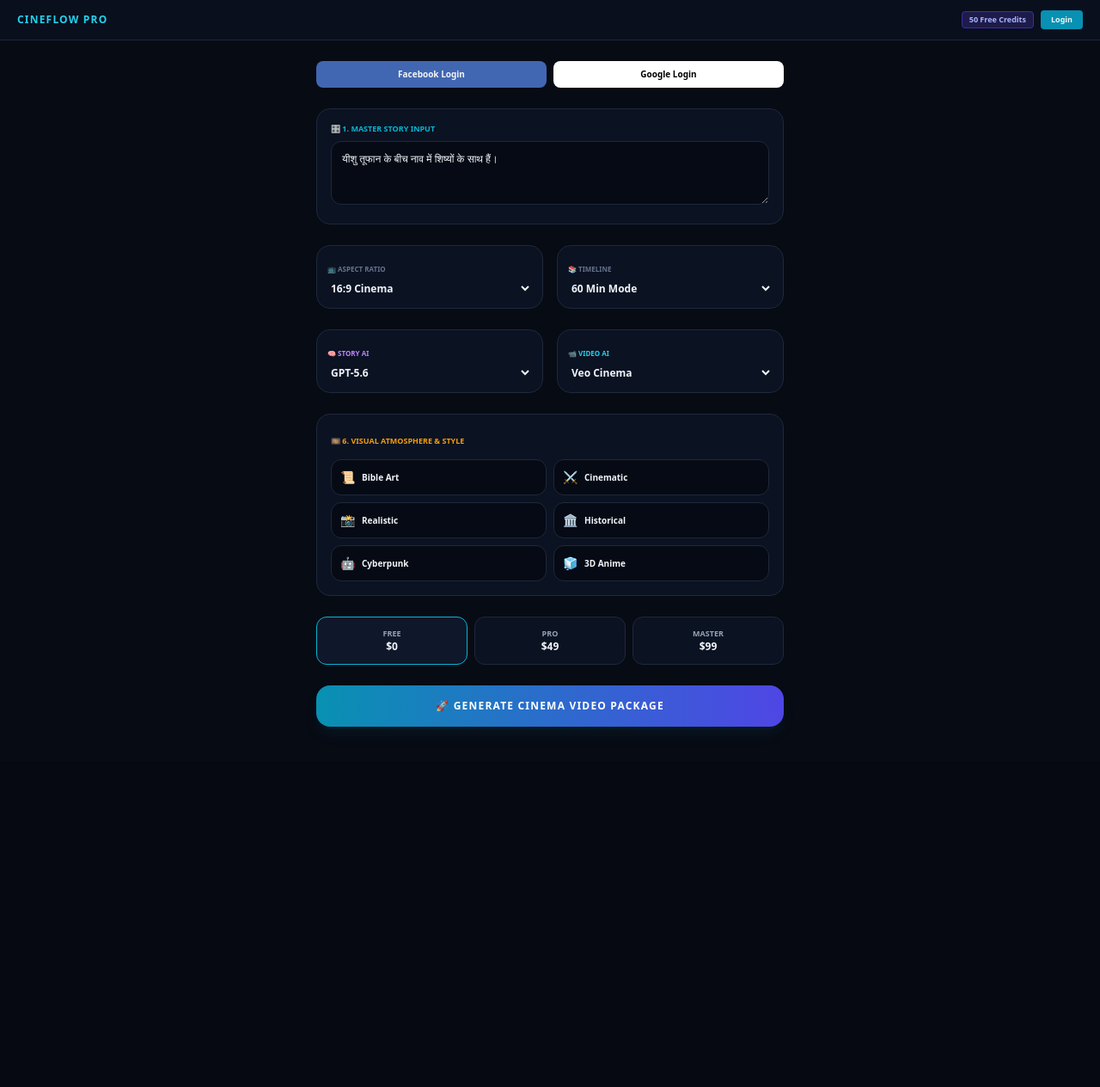
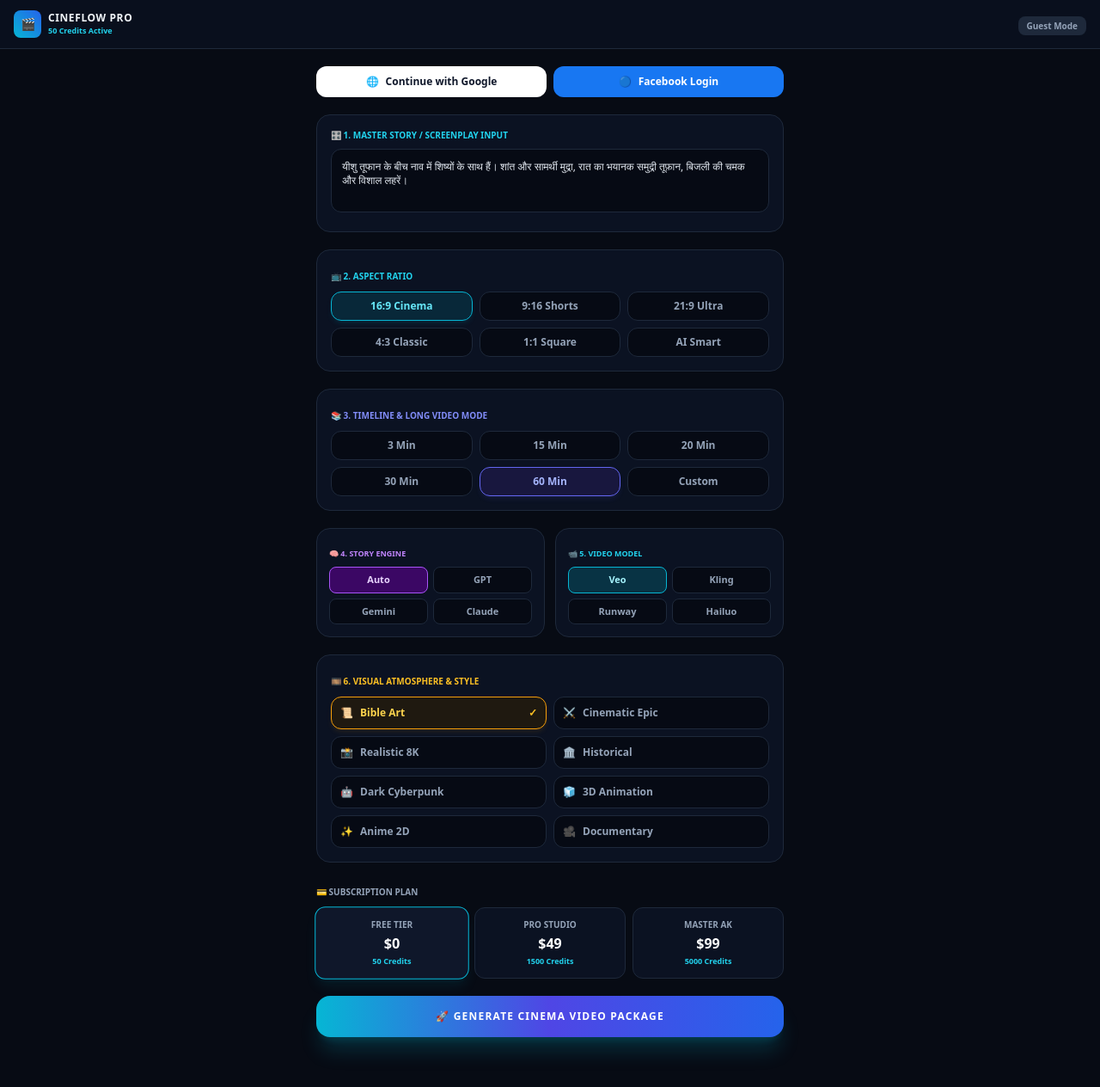
Before and after one commit to deepbhauak-wq/cineflow-ai, a Next.js app: page / in a window 1280 px wide. Shown: the top 1264 px of the page at 86% size. Before the commit the page ends 885 px from the top, so only its background shows below. Built offline with nearby package versions, Linux system fonts and the light colour scheme.

Commit message:
Update page.jsx

```diff
--- a/app/page.jsx
+++ b/app/page.jsx
@@ -1,83 +1,287 @@
 "use client";
+
 import React, { useState } from "react";
 
 export default function CineFlowProStudio() {
-  const [prompt, setPrompt] = useState("यीशु तूफान के बीच नाव में शिष्यों के साथ हैं।");
-  const [user, setUser] = useState(null); // null = logged out
-  const [plan, setPlan] = useState("Free");
+  const [user, setUser] = useState(null);
+  const [credits, setCredits] = useState(50);
+  const [prompt, setPrompt] = useState(
+    "यीशु तूफान के बीच नाव में शिष्यों के साथ हैं। शांत और सामर्थी मुद्रा, रात का भयानक समुद्री तूफ़ान, बिजली की चमक और विशाल लहरें।"
+  );
+  const [ratio, setRatio] = useState("16:9");
+  const [duration, setDuration] = useState("60 Min");
+  const [storyModel, setStoryModel] = useState("Auto");
+  const [videoModel, setVideoModel] = useState("Veo");
+  const [style, setStyle] = useState("Bible Art");
+  const [plan, setPlan] = useState("free");
+  const [isGenerating, setIsGenerating] = useState(false);
+  const [message, setMessage] = useState("");
 
-  const styles = [
-    { n: "Bible Art", i: "📜" }, { n: "Cinematic", i: "⚔️" },
-    { n: "Realistic", i: "📸" }, { n: "Historical", i: "🏛️" },
-    { n: "Cyberpunk", i: "🤖" }, { n: "3D Anime", i: "🧊" }
-  ];
+  const handleLogin = (provider) => {
+    setUser({ name: provider === "google" ? "Google Creator" : "FB Creator", provider });
+    setMessage(`Logged in via ${provider === "google" ? "Google" : "Facebook"}!`);
+    setTimeout(() => setMessage(""), 3000);
+  };
+
+  const handleLogout = () => {
+    setUser(null);
+    setMessage("Logged out successfully.");
+    setTimeout(() => setMessage(""), 3000);
+  };
+
+  const handlePlanSelect = (selectedId, creditAmount) => {
+    setPlan(selectedId);
+    setCredits(creditAmount);
+    setMessage(`Switched to ${selectedId.toUpperCase()} Plan (${creditAmount} Credits)`);
+    setTimeout(() => setMessage(""), 3000);
+  };
+
+  const handleGenerate = () => {
+    if (credits <= 0) {
+      setMessage("⚠️ No credits left! Please upgrade plan.");
+      setTimeout(() => setMessage(""), 3000);
+      return;
+    }
+    setIsGenerating(true);
+    setMessage("🚀 Generating AI Film Pipeline...");
+    setTimeout(() => {
+      setCredits((prev) => Math.max(0, prev - 10));
+      setIsGenerating(false);
+      setMessage("✅ Scene Render Completed! (10 Credits Deducted)");
+      setTimeout(() => setMessage(""), 4000);
+    }, 2000);
+  };
 
   return (
-    <div className="min-h-screen bg-[#070b14] text-slate-100 font-sans pb-10">
-      {/* Header with Auth */}
-      <header className="px-5 py-3 border-b border-slate-800 bg-[#090f1d] flex items-center justify-between sticky top-0 z-50">
-        <div className="text-xs font-black text-cyan-400 uppercase tracking-widest">CineFlow Pro</div>
-        <div className="flex gap-2 items-center">
-            <span className="text-[9px] bg-indigo-950 text-indigo-300 px-2 py-0.5 rounded border border-indigo-800 font-bold">50 Free Credits</span>
-            {!user ? (
-                <button onClick={() => setUser('active')} className="text-[9px] font-bold bg-cyan-600 px-3 py-1 rounded">Login</button>
-            ) : (
-                <button onClick={() => setUser(null)} className="text-[9px] font-bold bg-red-900/50 text-red-300 px-3 py-1 rounded">Logout</button>
-            )}
+    <div className="min-h-screen bg-[#070b14] text-slate-100 font-sans pb-24 selection:bg-cyan-500 selection:text-white">
+      {/* Header */}
+      <header className="px-4 py-3 border-b border-slate-800 bg-[#090f1d] sticky top-0 z-50 flex items-center justify-between">
+        <div className="flex items-center gap-2">
+          <div className="w-8 h-8 rounded-lg bg-gradient-to-tr from-cyan-500 to-blue-600 flex items-center justify-center font-black text-sm">
+            🎬
+          </div>
+          <div>
+            <h1 className="text-xs font-black uppercase tracking-wider">CineFlow Pro</h1>
+            <p className="text-[9px] text-cyan-400 font-bold">{credits} Credits Active</p>
+          </div>
+        </div>
+
+        <div>
+          {user ? (
+            <div className="flex items-center gap-2">
+              <span className="text-[10px] text-slate-300 font-semibold">{user.name}</span>
+              <button
+                onClick={handleLogout}
+                className="text-[10px] font-bold bg-red-950 text-red-400 border border-red-800 px-2.5 py-1 rounded-lg active:scale-95 transition-all"
+              >
+                Logout
+              </button>
+            </div>
+          ) : (
+            <span className="text-[10px] bg-slate-800 text-slate-400 px-2.5 py-1 rounded-lg font-bold">
+              Guest Mode
+            </span>
+          )}
         </div>
       </header>
 
-      <main className="max-w-xl mx-auto px-4 pt-6 space-y-6">
-        {/* Auth Buttons */}
+      {/* Floating Notification */}
+      {message && (
+        <div className="fixed top-14 left-1/2 -translate-x-1/2 z-50 bg-cyan-950 border border-cyan-500 text-cyan-300 text-xs font-bold px-4 py-2 rounded-full shadow-2xl animate-bounce">
+          {message}
+        </div>
+      )}
+
+      <main className="max-w-xl mx-auto px-4 pt-5 space-y-5">
+        {/* Social Logins */}
         {!user && (
-            <div className="flex gap-2">
-                <button className="flex-1 text-[10px] font-bold p-2 bg-[#4267B2] rounded-lg">Facebook Login</button>
-                <button className="flex-1 text-[10px] font-bold p-2 bg-white text-black rounded-lg">Google Login</button>
-            </div>
+          <div className="grid grid-cols-2 gap-2">
+            <button
+              onClick={() => handleLogin("google")}
+              className="flex items-center justify-center gap-2 p-2.5 rounded-xl bg-white text-slate-900 font-bold text-xs hover:bg-slate-100 active:scale-95 transition-all"
+            >
+              <span>🌐</span> Continue with Google
+            </button>
+            <button
+              onClick={() => handleLogin("facebook")}
+              className="flex items-center justify-center gap-2 p-2.5 rounded-xl bg-[#1877F2] text-white font-bold text-xs hover:bg-[#166fe5] active:scale-95 transition-all"
+            >
+              <span>🔵</span> Facebook Login
+            </button>
+          </div>
         )}
 
         {/* 1. Master Story Input */}
         <div className="p-4 rounded-2xl bg-[#0b1222] border border-slate-800 space-y-2">
-          <label className="text-[9px] font-black uppercase text-cyan-500 flex items-center gap-2">🎛️ 1. Master Story Input</label>
-          <textarea value={prompt} onChange={(e) => setPrompt(e.target.value)} rows={3} className="w-full bg-[#060a14] border border-slate-800 rounded-xl p-3 text-xs outline-none focus:border-cyan-500" />
+          <label className="text-[10px] font-black uppercase text-cyan-400 flex items-center gap-2">
+            🎛️ 1. Master Story / Screenplay Input
+          </label>
+          <textarea
+            value={prompt}
+            onChange={(e) => setPrompt(e.target.value)}
+            rows={3}
+            className="w-full bg-[#060a14] border border-slate-800 rounded-xl p-3 text-xs text-slate-200 outline-none focus:border-cyan-500 resize-none"
+          />
         </div>
 
-        {/* 2 & 3. Aspect & Timeline */}
-        <div className="grid grid-cols-2 gap-4">
-            <div className="p-3 rounded-2xl bg-[#0b1222] border border-slate-800"><label className="text-[8px] font-bold text-slate-500">📺 ASPECT RATIO</label><select className="w-full bg-transparent text-xs font-bold mt-1 outline-none"><option>16:9 Cinema</option></select></div>
-            <div className="p-3 rounded-2xl bg-[#0b1222] border border-slate-800"><label className="text-[8px] font-bold text-slate-500">📚 TIMELINE</label><select className="w-full bg-transparent text-xs font-bold mt-1 outline-none"><option>60 Min Mode</option></select></div>
-        </div>
-
-        {/* 4 & 5. AI Engines */}
-        <div className="grid grid-cols-2 gap-4">
-            <div className="p-3 rounded-2xl bg-[#0b1222] border border-slate-800"><label className="text-[8px] font-bold text-purple-400">🧠 STORY AI</label><select className="w-full bg-transparent text-xs font-bold mt-1 outline-none"><option>GPT-5.6</option></select></div>
-            <div className="p-3 rounded-2xl bg-[#0b1222] border border-slate-800"><label className="text-[8px] font-bold text-cyan-400">📹 VIDEO AI</label><select className="w-full bg-transparent text-xs font-bold mt-1 outline-none"><option>Veo Cinema</option></select></div>
-        </div>
-
-        {/* 6. Visual Style Gallery */}
-        <div className="p-4 rounded-2xl bg-[#0b1222] border border-slate-800 space-y-3">
-          <label className="text-[9px] font-black uppercase text-amber-500">🎞️ 6. Visual Atmosphere & Style</label>
-          <div className="grid grid-cols-2 gap-2">
-            {styles.map((st) => (
-              <button key={st.n} className="p-2.5 rounded-xl border border-slate-800 bg-[#060a14] text-[10px] font-bold flex items-center gap-2">
-                <span className="text-sm">{st.i}</span> {st.n}
+        {/* 2. Aspect Ratio */}
+        <div className="p-4 rounded-2xl bg-[#0b1222] border border-slate-800 space-y-2">
+          <label className="text-[10px] font-black uppercase text-cyan-400">📺 2. Aspect Ratio</label>
+          <div className="grid grid-cols-3 gap-2">
+            {[
+              { id: "16:9", label: "16:9 Cinema" },
+              { id: "9:16", label: "9:16 Shorts" },
+              { id: "21:9", label: "21:9 Ultra" },
+              { id: "4:3", label: "4:3 Classic" },
+              { id: "1:1", label: "1:1 Square" },
+              { id: "Auto", label: "AI Smart" },
+            ].map((r) => (
+              <button
+                key={r.id}
+                onClick={() => setRatio(r.id)}
+                className={`p-2 rounded-xl border text-xs font-bold transition-all ${
+                  ratio === r.id
+                    ? "bg-cyan-950/70 border-cyan-500 text-cyan-300 shadow-md shadow-cyan-500/10"
+                    : "bg-[#060a14] border-slate-800 text-slate-400 hover:border-slate-700"
+                }`}
+              >
+                {r.label}
               </button>
             ))}
           </div>
         </div>
 
-        {/* Subscription Plans */}
-        <div className="grid grid-cols-3 gap-2">
-            {[{n:"Free", p:"$0"}, {n:"Pro", p:"$49"}, {n:"Master", p:"$99"}].map(pl => (
-                <div key={pl.n} onClick={() => setPlan(pl.n)} className={`p-3 rounded-xl border cursor-pointer text-center ${plan === pl.n ? 'border-cyan-500 bg-[#0f172a]' : 'border-slate-800 bg-[#0b1222]'}`}>
-                    <div className="text-[9px] text-slate-400 font-bold uppercase">{pl.n}</div>
-                    <div className="text-xs font-black">{pl.p}</div>
-                </div>
+        {/* 3. Timeline & Long Video Mode */}
+        <div className="p-4 rounded-2xl bg-[#0b1222] border border-slate-800 space-y-2">
+          <label className="text-[10px] font-black uppercase text-indigo-400">📚 3. Timeline & Long Video Mode</label>
+          <div className="grid grid-cols-3 gap-2">
+            {["3 Min", "15 Min", "20 Min", "30 Min", "60 Min", "Custom"].map((d) => (
+              <button
+                key={d}
+                onClick={() => setDuration(d)}
+                className={`p-2 rounded-xl border text-xs font-bold transition-all ${
+                  duration === d
+                    ? "bg-indigo-950/70 border-indigo-500 text-indigo-300 shadow-md shadow-indigo-500/10"
+                    : "bg-[#060a14] border-slate-800 text-slate-400 hover:border-slate-700"
+                }`}
+              >
+                {d}
+              </button>
             ))}
+          </div>
         </div>
 
-        <button className="w-full py-4 bg-gradient-to-r from-cyan-600 to-indigo-600 rounded-2xl font-black text-xs uppercase tracking-widest text-white shadow-lg shadow-cyan-900/20 active:scale-[0.99] transition-all">
-          🚀 Generate Cinema Video Package
+        {/* 4 & 5. AI Engines */}
+        <div className="grid grid-cols-2 gap-3">
+          <div className="p-3.5 rounded-2xl bg-[#0b1222] border border-slate-800 space-y-1.5">
+            <label className="text-[9px] font-black uppercase text-purple-400">🧠 4. Story Engine</label>
+            <div className="grid grid-cols-2 gap-1.5">
+              {["Auto", "GPT", "Gemini", "Claude"].map((m) => (
+                <button
+                  key={m}
+                  onClick={() => setStoryModel(m)}
+                  className={`py-1.5 text-[11px] font-bold rounded-lg border transition-all ${
+                    storyModel === m
+                      ? "bg-purple-950 border-purple-500 text-purple-200"
+                      : "bg-[#060a14] border-slate-800 text-slate-400"
+                  }`}
+                >
+                  {m}
+                </button>
+              ))}
+            </div>
+          </div>
+
+          <div className="p-3.5 rounded-2xl bg-[#0b1222] border border-slate-800 space-y-1.5">
+            <label className="text-[9px] font-black uppercase text-cyan-400">📹 5. Video Model</label>
+            <div className="grid grid-cols-2 gap-1.5">
+              {["Veo", "Kling", "Runway", "Hailuo"].map((vm) => (
+                <button
+                  key={vm}
+                  onClick={() => setVideoModel(vm)}
+                  className={`py-1.5 text-[11px] font-bold rounded-lg border transition-all ${
+                    videoModel === vm
+                      ? "bg-cyan-950 border-cyan-500 text-cyan-200"
+                      : "bg-[#060a14] border-slate-800 text-slate-400"
+                  }`}
+                >
+                  {vm}
+                </button>
+              ))}
+            </div>
+          </div>
+        </div>
+
+        {/* 6. Visual Atmosphere & Style */}
+        <div className="p-4 rounded-2xl bg-[#0b1222] border border-slate-800 space-y-2">
+          <label className="text-[10px] font-black uppercase text-amber-400">🎞️ 6. Visual Atmosphere & Style</label>
+          <div className="grid grid-cols-2 gap-2">
+            {[
+              { id: "Bible Art", icon: "📜" },
+              { id: "Cinematic Epic", icon: "⚔️" },
+              { id: "Realistic 8K", icon: "📸" },
+              { id: "Historical", icon: "🏛️" },
+              { id: "Dark Cyberpunk", icon: "🤖" },
+              { id: "3D Animation", icon: "🧊" },
+              { id: "Anime 2D", icon: "✨" },
+              { id: "Documentary", icon: "🎥" },
+            ].map((st) => (
+              <button
+                key={st.id}
+                onClick={() => setStyle(st.id)}
+                className={`p-2.5 rounded-xl border text-xs font-bold flex items-center justify-between transition-all ${
+                  style === st.id
+                    ? "bg-[#1f1910] border-amber-500 text-amber-300 shadow-md shadow-amber-500/10"
+                    : "bg-[#060a14] border-slate-800 text-slate-400 hover:border-slate-700"
+                }`}
+              >
+                <span className="flex items-center gap-2">
+                  <span>{st.icon}</span>
+                  <span>{st.id}</span>
+                </span>
+                {style === st.id && <span className="text-amber-400 font-bold">✓</span>}
+              </button>
+            ))}
+          </div>
+        </div>
+
+        {/* Subscription Plans ($ USD) */}
+        <div className="space-y-2">
+          <label className="text-[10px] font-black uppercase text-slate-400">💳 Subscription Plan</label>
+          <div className="grid grid-cols-3 gap-2">
+            {[
+              { id: "free", name: "Free Tier", price: "$0", cr: 50 },
+              { id: "pro", name: "Pro Studio", price: "$49", cr: 1500 },
+              { id: "master", name: "Master AK", price: "$99", cr: 5000 },
+            ].map((p) => (
+              <button
+                key={p.id}
+                onClick={() => handlePlanSelect(p.id, p.cr)}
+                className={`p-3 rounded-xl border text-center transition-all ${
+                  plan === p.id
+                    ? "border-cyan-500 bg-[#0f172a] shadow-lg shadow-cyan-500/10 scale-[1.02]"
+                    : "border-slate-800 bg-[#0b1222] hover:border-slate-700"
+                }`}
+              >
+                <div className="text-[10px] text-slate-400 font-bold uppercase">{p.name}</div>
+                <div className="text-base font-black text-white my-0.5">{p.price}</div>
+                <div className="text-[9px] text-cyan-400 font-semibold">{p.cr} Credits</div>
+              </button>
+            ))}
+          </div>
+        </div>
+
+        {/* Master Action Button */}
+        <button
+          onClick={handleGenerate}
+          disabled={isGenerating}
+          className={`w-full py-4 rounded-2xl font-black text-xs uppercase tracking-widest text-white shadow-xl transition-all ${
+            isGenerating
+              ? "bg-slate-800 text-slate-500 cursor-not-allowed"
+              : "bg-gradient-to-r from-cyan-500 via-indigo-600 to-blue-600 hover:scale-[1.01] active:scale-[0.99] shadow-cyan-500/20"
+          }`}
+        >
+          {isGenerating ? "⚡ Rendering Film Package..." : "🚀 Generate Cinema Video Package"}
         </button>
       </main>
     </div>
```
